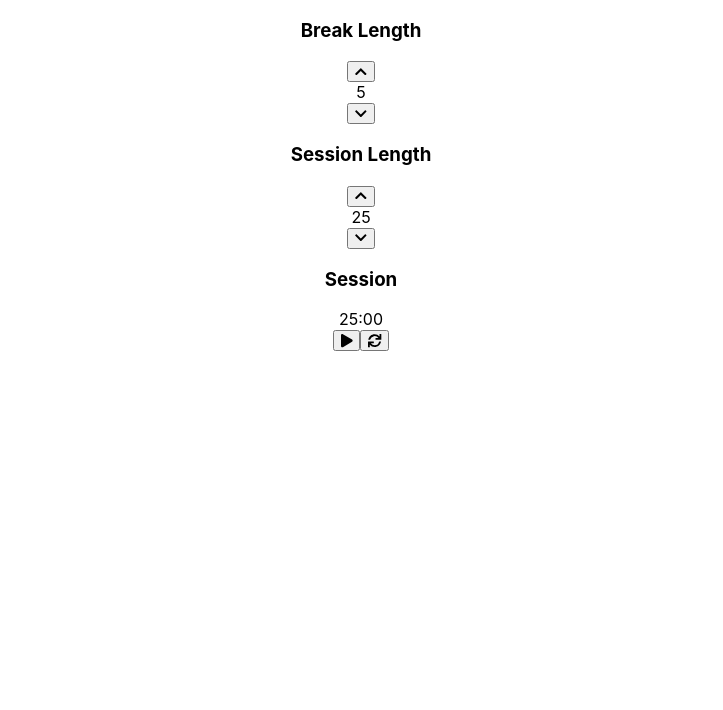
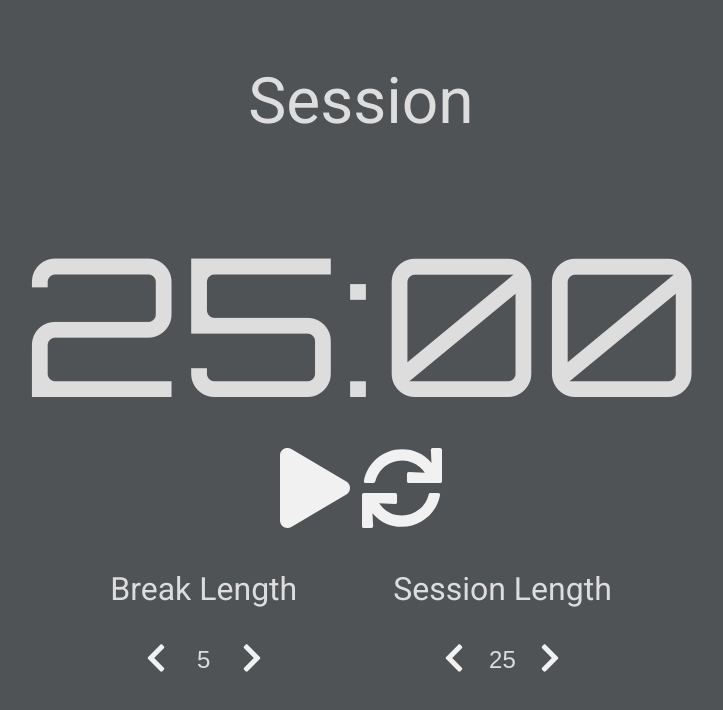
Before and after one commit to skoldin/pomodoro-timer, a React (Create React App) app: page / in a window 1280 px wide. Shown: the top 710 px of the page, without its empty margins (279-1002 px from the left). Built offline with nearby package versions, Linux system fonts and the light colour scheme.

Commit message:
Add styles

```diff
--- a/public/index.html
+++ b/public/index.html
@@ -20,6 +20,7 @@
       Learn how to configure a non-root public URL by running `npm run build`.
     -->
     <title>Pomodoro timer</title>
+    <link href='https://fonts.googleapis.com/css?family=Roboto|Orbitron' rel='stylesheet' type='text/css'>
   </head>
   <body>
     <noscript>
--- a/src/App.css
+++ b/src/App.css
@@ -1,32 +1,97 @@
-.App {
+body {
+  background: #505355;
+  font-family: 'Roboto', sans-serif;
   text-align: center;
 }
 
-.App-logo {
-  animation: App-logo-spin infinite 20s linear;
-  height: 40vmin;
+button {
+  background: transparent;
+  border: none;
+  cursor: pointer;
+  color: #f1f1f1;
 }
 
-.App-header {
-  background-color: #282c34;
-  min-height: 100vh;
-  display: flex;
-  flex-direction: column;
-  align-items: center;
-  justify-content: center;
-  font-size: calc(10px + 2vmin);
-  color: white;
+button:focus {
+  outline: none;
 }
 
-.App-link {
-  color: #61dafb;
+#root {
+  max-width: 1024px;
+  margin: 0 auto;
+  color: #dddddd;
 }
 
-@keyframes App-logo-spin {
-  from {
-    transform: rotate(0deg);
+#length-controls {
+  display: flex;
+  justify-content: center;
+}
+
+.length-control {
+  text-align: center;
+  padding: 0 3rem;
+}
+
+.length-control h3 {
+  font-size: 2rem;
+  font-weight: 300;
+}
+
+.timer, .controls {
+  text-align: center;
+}
+
+#timer-label {
+  font-size: 4rem;
+  font-weight: 300;
+}
+
+#time-left {
+  font-size: 12rem;
+  font-family: 'Orbitron', sans-serif;
+}
+
+.length-controls-inner {
+  display: flex;
+  justify-content: center;
+  align-items: center;
+}
+
+.length-controls-inner button {
+  font-size: 2rem;
+}
+
+.length-controls-inner button[disabled] {
+  opacity: .3;
+}
+
+.length-controls-inner input {
+  background-color: transparent;
+  display: inline-block;
+  width: 2rem;
+  text-align: center;
+  border: none;
+  color: #dddddd;
+}
+
+.length-controls-inner input:focus,
+.length-controls-inner input:active {
+  outline: none;
+}
+
+.length-controls-inner .value {
+  padding: 0 1rem;
+  font-size: 1.5rem;
+}
+
+#start_stop, #reset {
+  font-size: 5rem;
+}
+
+@media all and (max-width: 768px) {
+  html {
+    font-size: 80%;
   }
-  to {
-    transform: rotate(360deg);
+  #time-left {
+    font-size: 8rem;
   }
 }
--- a/src/App.js
+++ b/src/App.js
@@ -41,6 +41,18 @@ class App extends Component {
   render() {
     return (
       <div className="App">
+        <Timer sessionLength={this.state.sessionLength}
+               breakLength={this.state.breakLength}
+               running={this.state.running}
+               isBreak={this.state.isBreak}
+               reset={this.state.reset}
+               updateAppState={this.updateAppState}
+        />
+        <Controls running={this.state.running}
+                  updateAppState={this.updateAppState}
+                  reset={this.reset}
+        />
+        <div id="length-controls">
           <LengthControl value={this.state.breakLength}
                          elemId={"break-length"}
                          label={"Break Length"}
@@ -61,17 +73,7 @@ class App extends Component {
                          updateAppState={this.updateAppState}
                          disabled={this.state.running}
           />
-        <Timer sessionLength={this.state.sessionLength}
-               breakLength={this.state.breakLength}
-               running={this.state.running}
-               isBreak={this.state.isBreak}
-               reset={this.state.reset}
-               updateAppState={this.updateAppState}
-        />
-        <Controls running={this.state.running}
-                  updateAppState={this.updateAppState}
-                  reset={this.reset}
-        />
+        </div>
       </div>
     );
   }
--- a/src/components/LengthControl.js
+++ b/src/components/LengthControl.js
@@ -1,7 +1,7 @@
 import React from 'react';
 import PropTypes from 'prop-types';
 import { FontAwesomeIcon } from '@fortawesome/react-fontawesome';
-import { faChevronUp, faChevronDown } from '@fortawesome/free-solid-svg-icons';
+import { faChevronLeft, faChevronRight } from '@fortawesome/free-solid-svg-icons';
 
 class LengthControl extends React.Component {
   constructor(props) {
@@ -15,6 +15,7 @@ class LengthControl extends React.Component {
 
     this.decrementHandle = this.decrementHandle.bind(this);
     this.incrementHandle = this.incrementHandle.bind(this);
+    this.changeHandle = this.changeHandle.bind(this);
   }
 
   componentWillReceiveProps(nextProps) {
@@ -23,6 +24,24 @@ class LengthControl extends React.Component {
         value: nextProps.value
       })
     }
+  }
+
+  changeHandle(e) {
+    let newValue = +e.target.value;
+
+    if (newValue >= this.state.maxValue) {
+      newValue = this.state.maxValue;
+    } else if (newValue <= this.state.minValue) {
+      newValue = this.state.minValue;
+    }
+
+    this.setState((prevState) => {
+      this.props.updateAppState(this.props.prop, newValue);
+
+      return {
+        value: newValue
+      }
+    });
   }
 
   incrementHandle() {
@@ -55,12 +74,12 @@ class LengthControl extends React.Component {
     return (
       <div className={"length-control"}>
         <h3 id={this.props.labelId}>{this.props.label}</h3>
-        <div className="controls">
+        <div className="length-controls-inner">
+          <button id={this.props.decrementId} onClick={this.decrementHandle} disabled={this.props.disabled} ><FontAwesomeIcon
+            icon={faChevronLeft}/></button>
+          <input className="value" id={this.props.elemId} value={this.state.value} onChange={this.changeHandle}/>
           <button id={this.props.incrementId} onClick={this.incrementHandle} disabled={this.props.disabled}><FontAwesomeIcon
-            icon={faChevronUp}/></button>
-          <div className="value" id={this.props.elemId}>{this.state.value}</div>
-          <button id={this.props.decrementId} onClick={this.decrementHandle} disabled={this.props.disabled}><FontAwesomeIcon
-            icon={faChevronDown}/></button>
+            icon={faChevronRight}/></button>
         </div>
       </div>
     );
--- a/src/components/Timer.js
+++ b/src/components/Timer.js
@@ -100,7 +100,7 @@ class Timer extends React.Component {
     return (
       <div className={'timer'}>
         <h3 id={"timer-label"}>{ (this.state.isBreak) ? 'Break' : 'Session' }</h3>
-        <div id="time-left">{this.formatTime()}</div>
+        <div id="time-left" style={(this.state.timeLeft < 60000) ? {color: '#980000'} : {}}>{this.formatTime()}</div>
         <audio src="gong.wav" id="beep"></audio>
       </div>
     )
```
Lines whose indentation alone changed are shown as unchanged.
